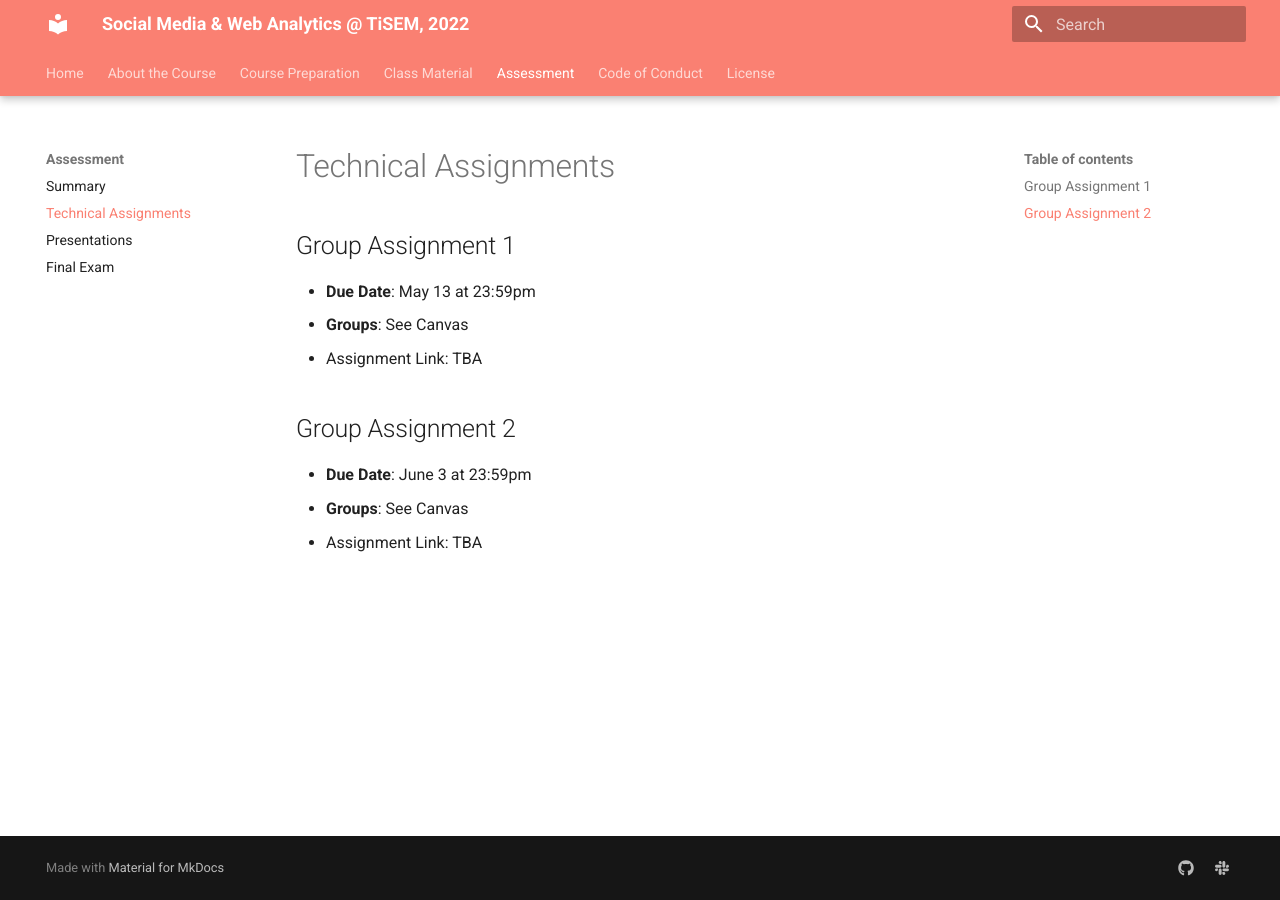
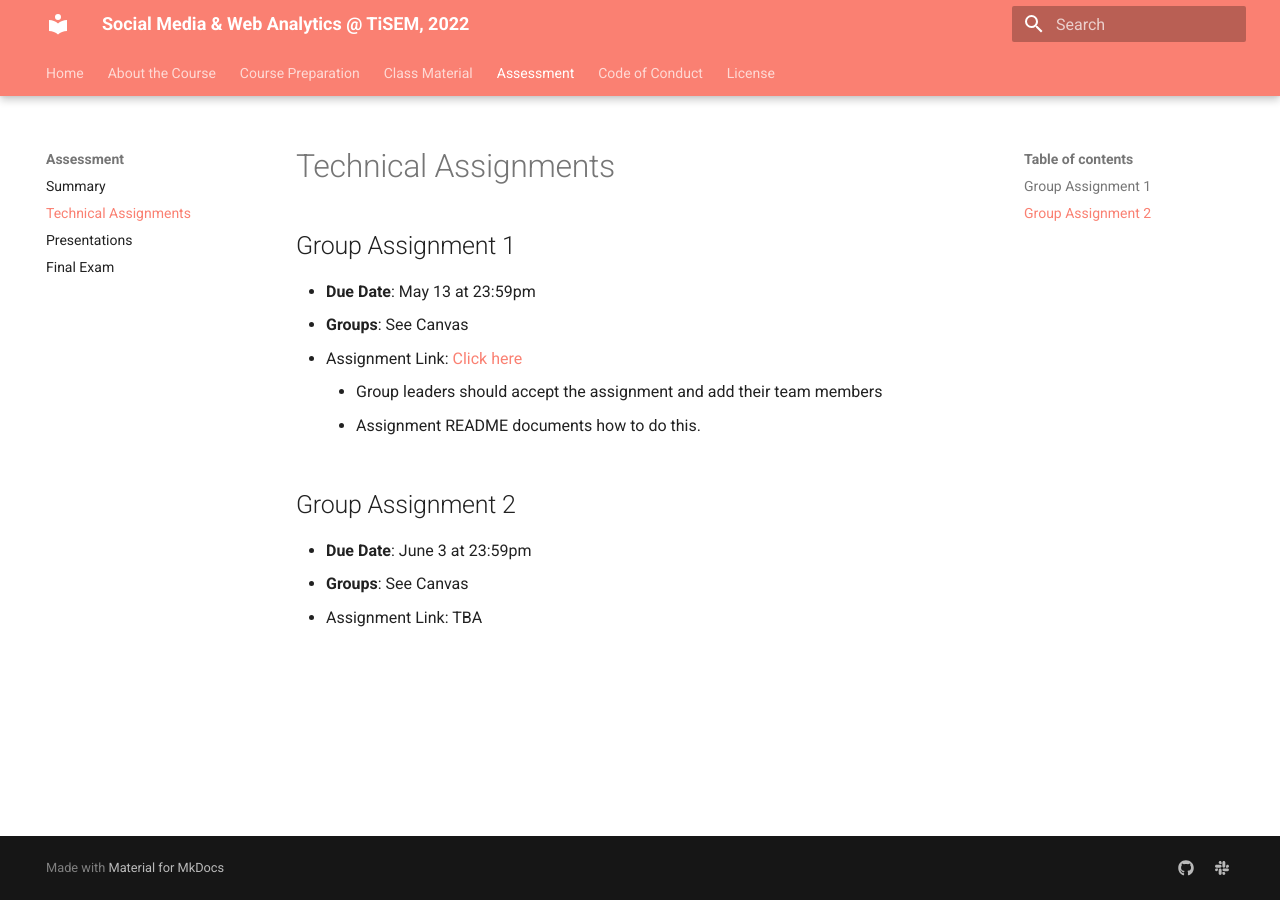
Before and after one commit to tisem-digital-marketing/2022-smwa, an MkDocs documentation site: the page built from docs/assessment/group_assignment.md, in a window 1280 px wide. Built offline with MkDocs 1.6.1 and Material for MkDocs 9.7.7, drawn with Linux system fonts in a browser that asks for light colours.

Commit message:
group assignment link live

```diff
--- a/docs/assessment/group_assignment.md
+++ b/docs/assessment/group_assignment.md
@@ -4,10 +4,9 @@
 
 * **Due Date**: May 13 at 23:59pm
 * **Groups**: See Canvas
-* Assignment Link: TBA
-<!-- * **Assignment link**: [Click here](https://classroom.github.com/g/wJqMT4lr)
+* Assignment Link: [Click here](https://classroom.github.com/a/NYbftVQO)
     * Group leaders should accept the assignment and add their team members
-    * Assignment README documents how to do this.  -->
+    * Assignment README documents how to do this.
 
 <!-- **Hints / Tips / Typos**:
 
```
